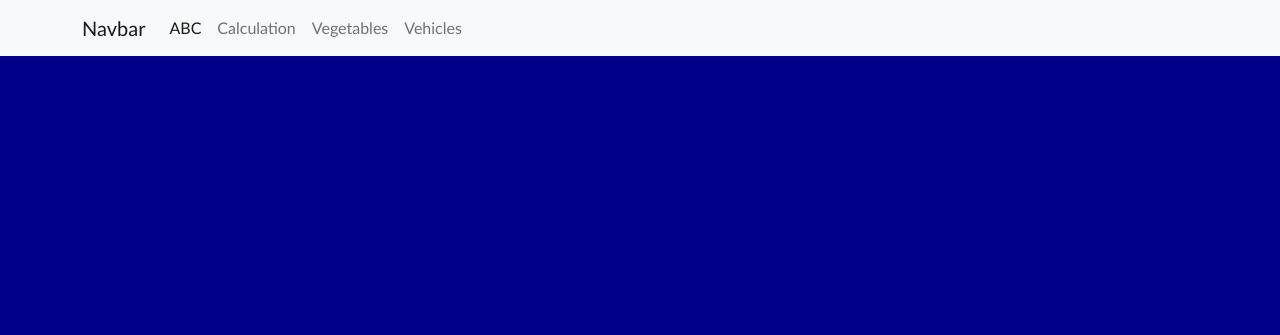
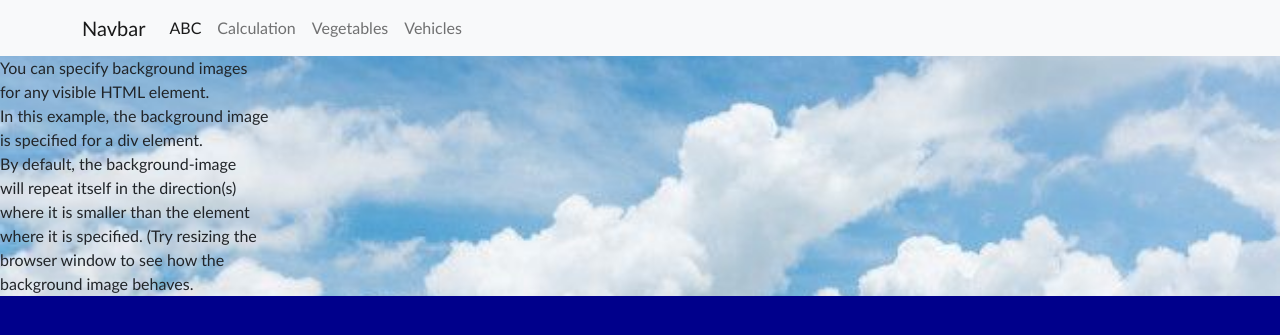
Before and after one commit to LuuPhatdev/Kid-Zone, a PHP site: page / in a window 1280 px wide. Shown: the top 335 px of the page. Run offline with PHP 8.4, Linux system fonts and the light colour scheme.

Commit message:
home page

```diff
--- a/public/css/style.css
+++ b/public/css/style.css
@@ -2,3 +2,9 @@ Body {
     font-family: Calibri, Helvetica, sans-serif;
     background-color: darkblue;
 }
+#banner {
+    background-image: url("../images/welcomebackground.jpg");
+    background-position: center;
+    background-repeat: no-repeat;
+    background-size: cover;
+}
--- a/public/index.php
+++ b/public/index.php
@@ -1,3 +1,14 @@
 <?php include "../template/header.php"; ?>
-<link rel="stylesheet" type="text/css" href="css/style.css">
+<div id="banner">
+    You can specify background images<br>
+    for any visible HTML element.<br>
+    In this example, the background image<br>
+    is specified for a div element.<br>
+    By default, the background-image<br>
+    will repeat itself in the direction(s)<br>
+    where it is smaller than the element<br>
+    where it is specified. (Try resizing the<br>
+    browser window to see how the<br>
+    background image behaves.
+</div>
 <?php include "../template/footer.php"; ?>
```
Also changed, not shown: public/images/ABC.jpg (added), public/images/CALCULATOR.jpg (added), public/images/VEGETABLES.jpg (added), public/images/VEHICLES.jpg (added), public/images/welcomebackground.jpg (added).
